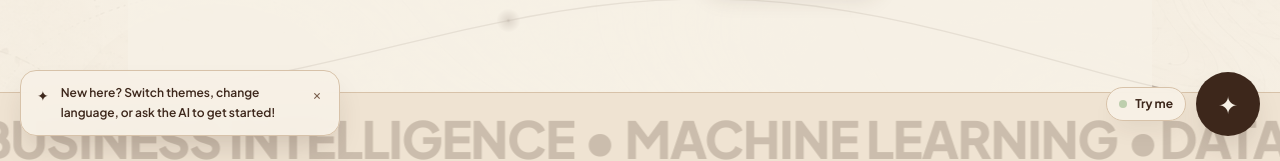
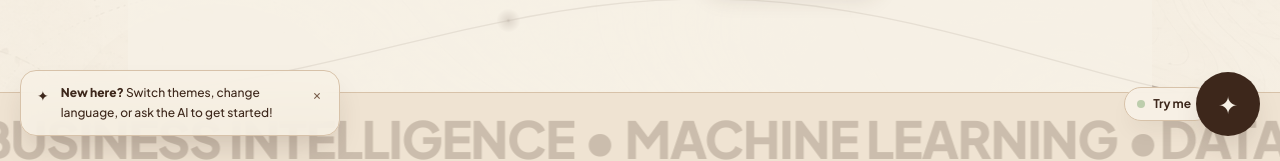
Before and after one commit to allexaFelissa/portofolio, a Next.js app: page / in a window 1280 px wide. Shown: the part 644-805 px from the top of the page. Built offline with nearby package versions, Linux system fonts and the light colour scheme.

Commit message:
Refine persistent feature hints

```diff
--- a/src/components/ai/AiAssistantButton.tsx
+++ b/src/components/ai/AiAssistantButton.tsx
@@ -1,6 +1,7 @@
 "use client";
 
 import { useEffect, useState } from "react";
+import { markFeatureUsed } from "@/lib/feature-hint";
 import { AiAssistantModal } from "./AiAssistantModal";
 
 const BADGE_STORAGE_KEY = "portfolio-ai-try-me-dismissed";
@@ -20,6 +21,7 @@ export function AiAssistantButton() {
   const openAssistant = () => {
     setOpen(true);
     setShowBadge(false);
+    markFeatureUsed();
     try {
       window.localStorage.setItem(BADGE_STORAGE_KEY, "true");
     } catch {
@@ -28,12 +30,12 @@ export function AiAssistantButton() {
   };
 
   return <>
-    <div className="fixed bottom-5 right-5 z-40 flex items-center gap-2.5">
-      {showBadge && <button type="button" onClick={openAssistant} aria-label="Try the portfolio AI assistant" className="flex items-center gap-2 rounded-pill border border-border bg-bg/95 px-3 py-2 text-xs font-bold text-primary shadow-card backdrop-blur-md transition-[transform,border-color,box-shadow] duration-200 hover:-translate-y-0.5 hover:border-primary hover:shadow-card-hover focus-visible:outline focus-visible:outline-2 focus-visible:outline-offset-2 focus-visible:outline-primary">
+    <div className="fixed bottom-5 right-5 z-40 size-16">
+      {showBadge && <button type="button" onClick={openAssistant} aria-label="Try the portfolio AI assistant" className="absolute right-12 top-1/2 z-0 flex -translate-y-1/2 items-center gap-2 whitespace-nowrap rounded-pill border border-border bg-bg/95 py-2 pl-3 pr-5 text-xs font-bold text-primary shadow-card backdrop-blur-md transition-[transform,border-color,box-shadow] duration-200 hover:-translate-y-[55%] hover:border-primary hover:shadow-card-hover focus-visible:outline focus-visible:outline-2 focus-visible:outline-offset-2 focus-visible:outline-primary">
         <span aria-hidden="true" className="size-2 rounded-full bg-accent animate-pulse motion-reduce:animate-none" />
         Try me
       </button>}
-      <button type="button" onClick={openAssistant} aria-label="Open portfolio assistant" className="grid size-16 place-items-center rounded-full bg-primary text-2xl text-bg shadow-card-hover transition-transform duration-200 hover:scale-110 focus-visible:outline focus-visible:outline-[3px] focus-visible:outline-offset-2">✦</button>
+      <button type="button" onClick={openAssistant} aria-label="Open portfolio assistant" className="relative z-10 grid size-16 place-items-center rounded-full bg-primary text-2xl text-bg shadow-card-hover transition-transform duration-200 hover:scale-110 focus-visible:outline focus-visible:outline-[3px] focus-visible:outline-offset-2">✦</button>
     </div>
     <AiAssistantModal open={open} onClose={() => setOpen(false)} />
   </>;
--- a/src/components/layout/FeatureHint.tsx
+++ b/src/components/layout/FeatureHint.tsx
@@ -1,26 +1,32 @@
 "use client";
 
 import { useEffect, useState } from "react";
+import { FEATURE_HINT_STORAGE_KEY, FEATURE_USED_EVENT, markFeatureUsed } from "@/lib/feature-hint";
 
 export function FeatureHint() {
   const [visible, setVisible] = useState(false);
 
   useEffect(() => {
-    const showTimer = window.setTimeout(() => setVisible(true), 1400);
-    const hideTimer = window.setTimeout(() => setVisible(false), 9000);
+    let dismissed = false;
+    try {
+      dismissed = window.localStorage.getItem(FEATURE_HINT_STORAGE_KEY) === "true";
+    } catch {
+      // Show the hint when storage is unavailable.
+    }
+
+    const showTimer = dismissed ? undefined : window.setTimeout(() => setVisible(true), 1400);
+    const dismiss = () => setVisible(false);
+    window.addEventListener(FEATURE_USED_EVENT, dismiss);
+
     return () => {
-      window.clearTimeout(showTimer);
-      window.clearTimeout(hideTimer);
+      if (showTimer !== undefined) window.clearTimeout(showTimer);
+      window.removeEventListener(FEATURE_USED_EVENT, dismiss);
     };
   }, []);
 
-  return <aside
-    role="status"
-    aria-live="polite"
-    className={`fixed bottom-5 left-5 z-50 flex max-w-[calc(100vw-2.5rem)] items-start gap-3 rounded-card border border-border bg-bg/95 px-4 py-3 text-primary shadow-card-hover backdrop-blur-md transition-[transform,opacity] duration-200 ease-[cubic-bezier(.23,1,.32,1)] motion-reduce:transform-none motion-reduce:transition-none sm:max-w-xs ${visible ? "translate-y-0 opacity-100" : "pointer-events-none translate-y-3 opacity-0"}`}
-  >
+  return <aside role="status" aria-live="polite" className={`fixed bottom-5 left-5 z-50 flex max-w-[calc(100vw-2.5rem)] items-start gap-3 rounded-card border border-border bg-bg/85 px-4 py-3 text-primary shadow-card-hover backdrop-blur-md transition-[transform,opacity] duration-200 ease-[cubic-bezier(.23,1,.32,1)] motion-reduce:transform-none motion-reduce:transition-none sm:max-w-xs ${visible ? "translate-y-0 opacity-100" : "pointer-events-none translate-y-3 opacity-0"}`}>
     <span aria-hidden="true" className="mt-0.5 text-sm">✦</span>
-    <p className="text-xs font-semibold leading-5">New here? Switch themes, change language, or ask the AI to get started!</p>
-    <button type="button" onClick={() => setVisible(false)} aria-label="Dismiss hint" className="-mr-1 grid size-5 shrink-0 place-items-center rounded-full text-sm text-muted transition-colors hover:text-primary focus-visible:outline focus-visible:outline-2 focus-visible:outline-primary">×</button>
+    <p className="text-xs font-medium leading-5"><strong className="font-extrabold">New here?</strong> Switch themes, change language, or ask the AI to get started!</p>
+    <button type="button" onClick={markFeatureUsed} aria-label="Dismiss hint" className="-mr-1 grid size-5 shrink-0 place-items-center rounded-full text-sm text-muted transition-colors hover:text-primary focus-visible:outline focus-visible:outline-2 focus-visible:outline-primary">×</button>
   </aside>;
 }
--- a/src/components/layout/LanguageToggle.tsx
+++ b/src/components/layout/LanguageToggle.tsx
@@ -1,9 +1,15 @@
 "use client";
 
 import { useLanguage } from "@/hooks/useLanguage";
+import { markFeatureUsed } from "@/lib/feature-hint";
 
 export function LanguageToggle() {
   const { language, toggleLanguage } = useLanguage();
   const next = language === "en" ? "Bahasa Indonesia" : "English";
-  return <button type="button" onClick={toggleLanguage} aria-label={`Switch to ${next}`} title={`Switch to ${next}`} className="grid h-9 min-w-11 place-items-center rounded-pill border border-border bg-bg px-2 text-[10px] font-extrabold tracking-wider text-primary transition hover:-translate-y-0.5 hover:shadow-card focus-visible:outline focus-visible:outline-2 focus-visible:outline-offset-2 focus-visible:outline-primary">{language.toUpperCase()}</button>;
+  const toggle = () => {
+    toggleLanguage();
+    markFeatureUsed();
+  };
+
+  return <button type="button" onClick={toggle} aria-label={`Switch to ${next}`} title={`Switch to ${next}`} className="grid h-9 min-w-11 place-items-center rounded-pill border border-border bg-bg px-2 text-[10px] font-extrabold tracking-wider text-primary transition hover:-translate-y-0.5 hover:shadow-card focus-visible:outline focus-visible:outline-2 focus-visible:outline-offset-2 focus-visible:outline-primary">{language.toUpperCase()}</button>;
 }
--- a/src/components/layout/ThemeToggle.tsx
+++ b/src/components/layout/ThemeToggle.tsx
@@ -1,9 +1,15 @@
 "use client";
 
 import { useTheme } from "@/hooks/useTheme";
+import { markFeatureUsed } from "@/lib/feature-hint";
 
 export function ThemeToggle() {
   const { theme, toggleTheme } = useTheme();
   const next = theme === "light" ? "dark" : "light";
-  return <button type="button" onClick={toggleTheme} aria-label={`Switch to ${next} theme`} className="grid size-9 place-items-center rounded-pill border border-border bg-bg text-primary transition hover:-translate-y-0.5 hover:shadow-card focus-visible:outline focus-visible:outline-2 focus-visible:outline-offset-2 focus-visible:outline-primary"><span aria-hidden="true">{theme === "light" ? "◐" : "☼"}</span></button>;
+  const toggle = () => {
+    toggleTheme();
+    markFeatureUsed();
+  };
+
+  return <button type="button" onClick={toggle} aria-label={`Switch to ${next} theme`} className="grid size-9 place-items-center rounded-pill border border-border bg-bg text-primary transition hover:-translate-y-0.5 hover:shadow-card focus-visible:outline focus-visible:outline-2 focus-visible:outline-offset-2 focus-visible:outline-primary"><span aria-hidden="true">{theme === "light" ? "◐" : "☼"}</span></button>;
 }
--- /dev/null
+++ b/src/lib/feature-hint.ts
@@ -0,0 +1,11 @@
+export const FEATURE_HINT_STORAGE_KEY = "portfolio-feature-hint-dismissed";
+export const FEATURE_USED_EVENT = "portfolio-feature-used";
+
+export function markFeatureUsed() {
+  try {
+    window.localStorage.setItem(FEATURE_HINT_STORAGE_KEY, "true");
+  } catch {
+    // The in-page event still dismisses the hint when storage is unavailable.
+  }
+  window.dispatchEvent(new Event(FEATURE_USED_EVENT));
+}
```
